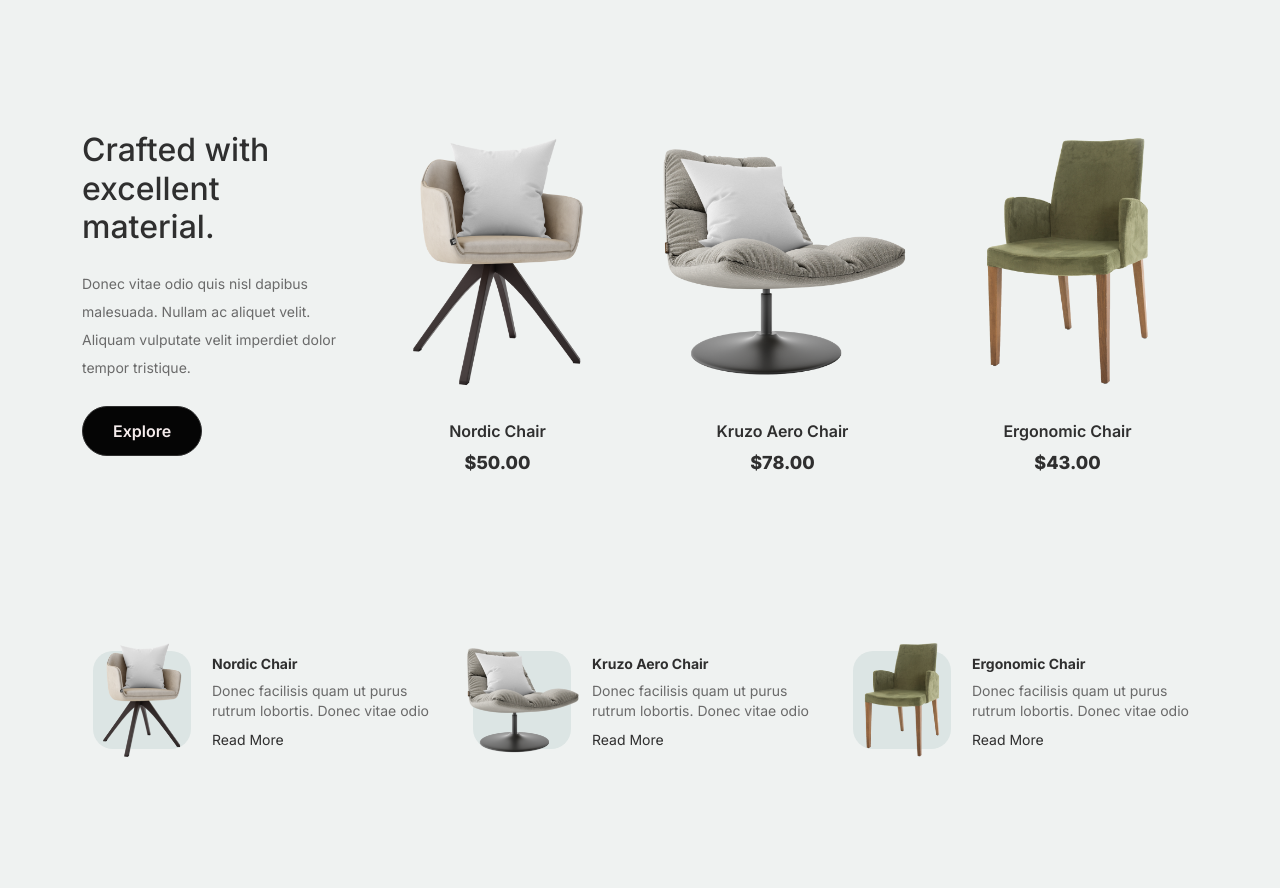
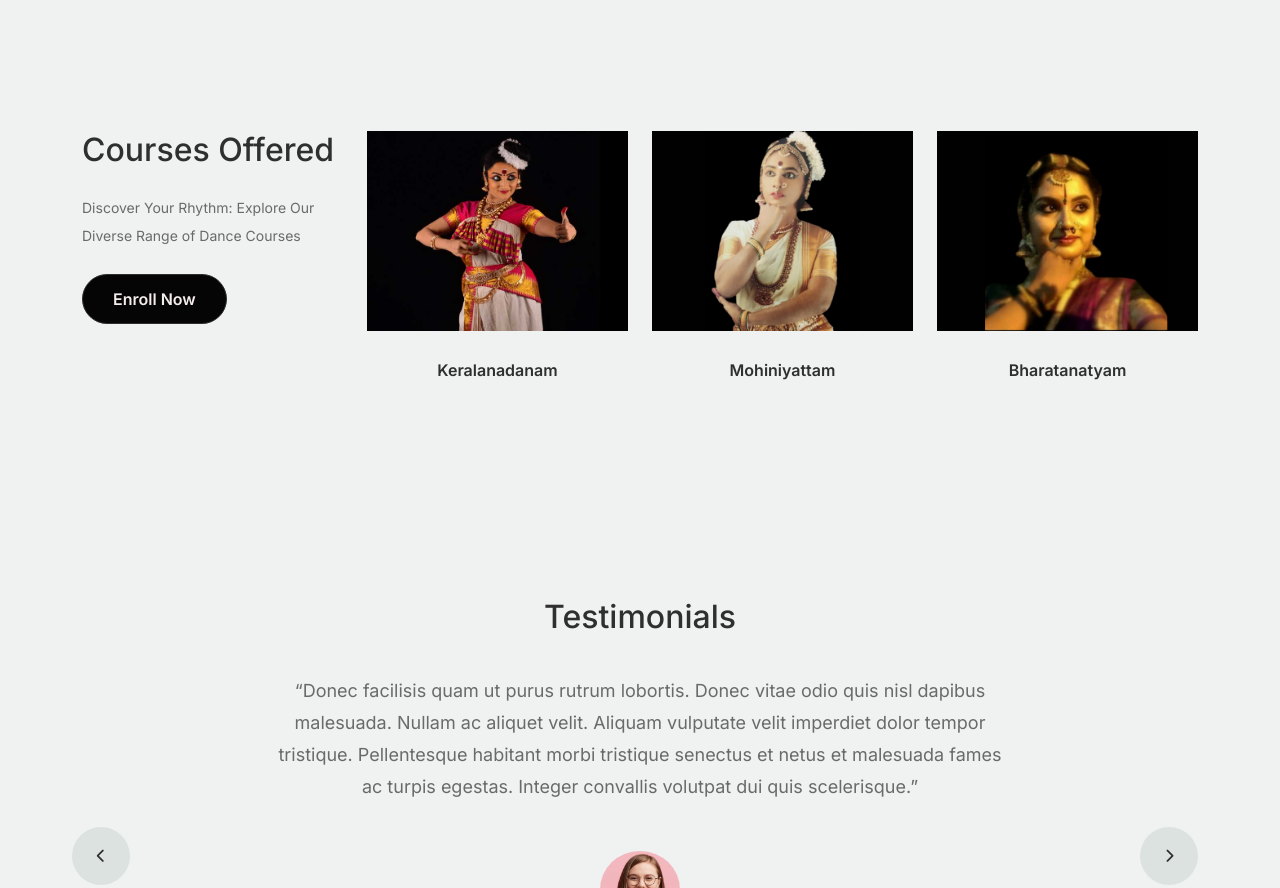
Before and after one commit to VarshaShaheen/rhythm, a plain HTML site: page index.html in a window 1280 px wide. Shown: the part 1640-2528 px from the top of the page. Drawn offline with Linux system fonts and the light colour scheme.

Commit message:
courses done

```diff
--- a/index.html
+++ b/index.html
@@ -3,7 +3,7 @@
 <head>
   <meta charset="utf-8">
   <meta name="viewport" content="width=device-width, initial-scale=1, shrink-to-fit=no">
-  <meta name="author" content="Untree.co">
+  <meta name="author" content="dance">
   <link rel="shortcut icon" href="favicon.png">
   <meta name="description" content="" />
   <meta name="keywords" content="bootstrap, bootstrap4" />
@@ -33,6 +33,8 @@
 						<li class="nav-item active">
 							<a class="nav-link" href="index.html">Home</a>
 						</li>
+						<li><a class="nav-link" href="#about">About</a></li>
+						<li><a class="nav-link" href="#courses">Courses</a></li>
 						<li><a class="nav-link" href="contact.html">Contact us</a></li>
 					</ul>
 				</div>
@@ -51,14 +53,14 @@
 		<!-- End Hero Section -->
 
 		<!-- Start About Section -->
-		<div class="we-help-section">
+		<div class="we-help-section" id="about">
 			<div class="container">
 				<div class="row justify-content-between">
 					<div class="col-lg-7 mb-5 mb-lg-0">
 						<div class="imgs-grid">
-							<div class="grid grid-1"><img src="images/about/about1.jpeg" alt="Untree.co"></div>
-							<div class="grid grid-2"><img src="images/about/about3.jpeg" alt="Untree.co"></div>
-							<div class="grid grid-3"><img src="images/about/about2.jpeg" alt="Untree.co"></div>
+							<div class="grid grid-1"><img src="images/about/about1.jpeg" alt="dance"></div>
+							<div class="grid grid-2"><img src="images/about/about3.jpeg" alt="dance"></div>
+							<div class="grid grid-3"><img src="images/about/about2.jpeg" alt="dance"></div>
 						</div>
 					</div>
 					<div class="col-lg-5 ps-lg-5">
@@ -71,7 +73,7 @@
 							<li>Donec vitae odio quis nisl dapibus malesuada</li>
 							<li>Donec vitae odio quis nisl dapibus malesuada</li>
 						</ul>
-						<p><a herf="#" class="btn">Explore</a></p>
+						<p><a herf="#" class="btn">Enroll Now</a></p>
 					</div>
 				</div>
 			</div>
@@ -79,26 +81,23 @@
 		<!-- End About Section -->
 
 
-		<!-- Start Product Section -->
-		<div class="product-section">
+		<!-- Start Courses Section -->
+		<div class="product-section" id="courses">
 			<div class="container">
 				<div class="row">
-
 					<!-- Start Column 1 -->
 					<div class="col-md-12 col-lg-3 mb-5 mb-lg-0">
-						<h2 class="mb-4 section-title">Crafted with excellent material.</h2>
-						<p class="mb-4">Donec vitae odio quis nisl dapibus malesuada. Nullam ac aliquet velit. Aliquam vulputate velit imperdiet dolor tempor tristique. </p>
-						<p><a href="shop.html" class="btn">Explore</a></p>
+						<h2 class="mb-4 section-title">Courses Offered</h2>
+						<p class="mb-4">Discover Your Rhythm: Explore Our Diverse Range of Dance Courses</p>
+						<p><a href="#" class="btn">Enroll Now</a></p>
 					</div>
 					<!-- End Column 1 -->
 
 					<!-- Start Column 2 -->
 					<div class="col-12 col-md-4 col-lg-3 mb-5 mb-md-0">
-						<a class="product-item" href="cart.html">
-							<img src="images/product-1.png" class="img-fluid product-thumbnail">
-							<h3 class="product-title">Nordic Chair</h3>
-							<strong class="product-price">$50.00</strong>
-
+						<a class="product-item" href="#">
+							<img src="images/courses/keralanadanam.jpg" class="img-fluid product-thumbnail">
+							<h3 class="product-title">Keralanadanam</h3>
 							<span class="icon-cross">
 								<img src="images/cross.svg" class="img-fluid">
 							</span>
@@ -109,10 +108,8 @@
 					<!-- Start Column 3 -->
 					<div class="col-12 col-md-4 col-lg-3 mb-5 mb-md-0">
 						<a class="product-item" href="cart.html">
-							<img src="images/product-2.png" class="img-fluid product-thumbnail">
-							<h3 class="product-title">Kruzo Aero Chair</h3>
-							<strong class="product-price">$78.00</strong>
-
+							<img src="images/courses/mohiniyattom.png" class="img-fluid product-thumbnail">
+							<h3 class="product-title">Mohiniyattam</h3>
 							<span class="icon-cross">
 								<img src="images/cross.svg" class="img-fluid">
 							</span>
@@ -123,10 +120,9 @@
 					<!-- Start Column 4 -->
 					<div class="col-12 col-md-4 col-lg-3 mb-5 mb-md-0">
 						<a class="product-item" href="cart.html">
-							<img src="images/product-3.png" class="img-fluid product-thumbnail">
-							<h3 class="product-title">Ergonomic Chair</h3>
-							<strong class="product-price">$43.00</strong>
-
+							<img src="images/courses/bharatnatyam.png" class="img-fluid product-thumbnail">
+							<h3 class="product-title">Bharatanatyam</h3>
+<!--							<strong class="product-price">$43.00</strong>-->
 							<span class="icon-cross">
 								<img src="images/cross.svg" class="img-fluid">
 							</span>
@@ -137,57 +133,7 @@
 				</div>
 			</div>
 		</div>
-		<!-- End Product Section -->
-
-
-		<!-- Start Popular Product -->
-		<div class="popular-product">
-			<div class="container">
-				<div class="row">
-
-					<div class="col-12 col-md-6 col-lg-4 mb-4 mb-lg-0">
-						<div class="product-item-sm d-flex">
-							<div class="thumbnail">
-								<img src="images/product-1.png" alt="Image" class="img-fluid">
-							</div>
-							<div class="pt-3">
-								<h3>Nordic Chair</h3>
-								<p>Donec facilisis quam ut purus rutrum lobortis. Donec vitae odio </p>
-								<p><a href="#">Read More</a></p>
-							</div>
-						</div>
-					</div>
-
-					<div class="col-12 col-md-6 col-lg-4 mb-4 mb-lg-0">
-						<div class="product-item-sm d-flex">
-							<div class="thumbnail">
-								<img src="images/product-2.png" alt="Image" class="img-fluid">
-							</div>
-							<div class="pt-3">
-								<h3>Kruzo Aero Chair</h3>
-								<p>Donec facilisis quam ut purus rutrum lobortis. Donec vitae odio </p>
-								<p><a href="#">Read More</a></p>
-							</div>
-						</div>
-					</div>
-
-					<div class="col-12 col-md-6 col-lg-4 mb-4 mb-lg-0">
-						<div class="product-item-sm d-flex">
-							<div class="thumbnail">
-								<img src="images/product-3.png" alt="Image" class="img-fluid">
-							</div>
-							<div class="pt-3">
-								<h3>Ergonomic Chair</h3>
-								<p>Donec facilisis quam ut purus rutrum lobortis. Donec vitae odio </p>
-								<p><a href="#">Read More</a></p>
-							</div>
-						</div>
-					</div>
-
-				</div>
-			</div>
-		</div>
-		<!-- End Popular Product -->
+		<!-- End Courses Section -->
 
 		<!-- Start Testimonial Slider -->
 		<div class="testimonial-section">
@@ -291,35 +237,12 @@
 			<div class="container relative">
 
 				<div class="sofa-img">
-					<img src="images/sofa.png" alt="Image" class="img-fluid">
-				</div>
-
-				<div class="row">
-					<div class="col-lg-8">
-						<div class="subscription-form">
-							<h3 class="d-flex align-items-center"><span class="me-1"><img src="images/envelope-outline.svg" alt="Image" class="img-fluid"></span><span>Subscribe to Newsletter</span></h3>
-
-							<form action="#" class="row g-3">
-								<div class="col-auto">
-									<input type="text" class="form-control" placeholder="Enter your name">
-								</div>
-								<div class="col-auto">
-									<input type="email" class="form-control" placeholder="Enter your email">
-								</div>
-								<div class="col-auto">
-									<button class="btn btn-primary">
-										<span class="fa fa-paper-plane"></span>
-									</button>
-								</div>
-							</form>
-
-						</div>
-					</div>
+					<img src="images/footer.png" alt="Image" class="img-fluid">
 				</div>
 
 				<div class="row g-5 mb-5">
 					<div class="col-lg-4">
-						<div class="mb-4 footer-logo-wrap"><a href="#" class="footer-logo">Furni<span>.</span></a></div>
+						<div class="mb-4 footer-logo-wrap"><a href="#" class="footer-logo">Rhythm<span>.</span></a></div>
 						<p class="mb-4">Donec facilisis quam ut purus rutrum lobortis. Donec vitae odio quis nisl dapibus malesuada. Nullam ac aliquet velit. Aliquam vulputate velit imperdiet dolor tempor tristique. Pellentesque habitant</p>
 
 						<ul class="list-unstyled custom-social">
@@ -373,7 +296,7 @@
 				<div class="border-top copyright">
 					<div class="row pt-4">
 						<div class="col-lg-6">
-							<p class="mb-2 text-center text-lg-start">Copyright &copy;<script>document.write(new Date().getFullYear());</script>. All Rights Reserved. &mdash; Designed with love by <a href="https://untree.co">Untree.co</a> Distributed By <a hreff="https://themewagon.com">ThemeWagon</a>  <!-- License information: https://untree.co/license/ -->
+							<p class="mb-2 text-center text-lg-start"> &copy;<script>document.write(new Date().getFullYear());</script><a href="https://dance"></a><a hreff="https://themewagon.com"></a>  <!-- License information: https://dance/license/ -->
             </p>
 						</div>
 
```
Also changed, not shown: images/courses/bharatnatyam.png (added), images/courses/mohiniyattom.png (added), images/footer.jpeg (added), images/footer.png (added).
